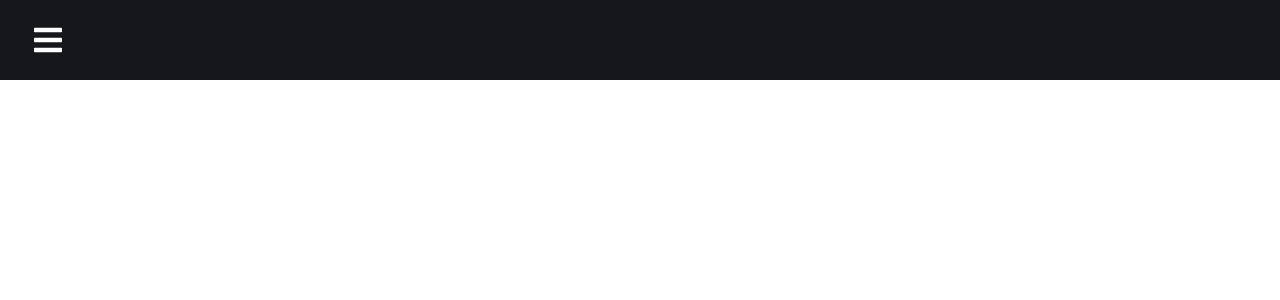
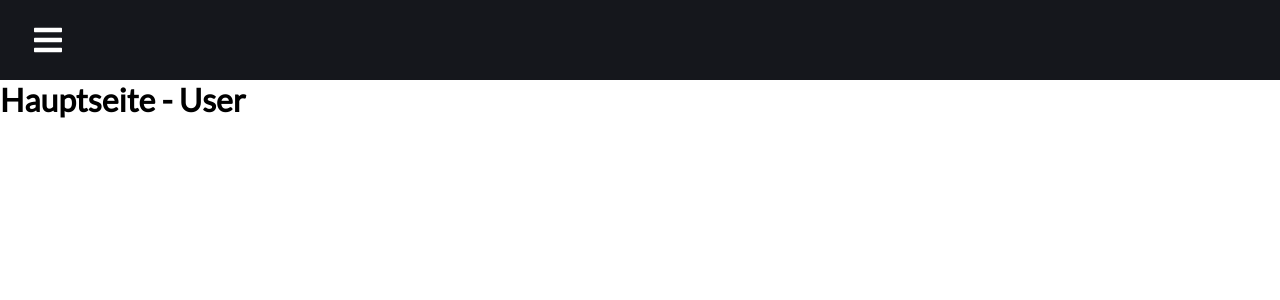
Before and after one commit to IT-HOKO/socialhub, a React (Create React App) app: page /home/users in a window 1280 px wide. Shown: the top 300 px of the page. Built offline with nearby package versions, Linux system fonts and the light colour scheme.

Commit message:
Cleanup & new Sub-Homepages

```diff
--- a/src/App.js
+++ b/src/App.js
@@ -1,7 +1,7 @@
 
 import './App.css';
 import Sidebar from './components/Sidebar';
-import home from './pages/home';
+import {home, users} from './pages/home';
 import {main, send, received, deleted} from './pages/telegram'
 import {BrowserRouter as Router, Switch, Route} from 'react-router-dom'
 
@@ -11,6 +11,7 @@ function App() {
           <Sidebar />
           <Switch>
             <Route path="/home" exact component={home} />
+            <Route path="/home/users" exact component={users}/>
             <Route path="/telegram/main" exact component={main} />
             <Route path="/telegram/send" exact component={send} />
             <Route path="/telegram/received" exact component={received} />
--- a/src/pages/home.js
+++ b/src/pages/home.js
@@ -1,11 +1,18 @@
 import React from 'react';
 
-const home = () => {
+export const home = () => {
   return (
     <div className='home'>
       <h1>Hauptseite</h1>
     </div>
   );
 };
+export const users = () => {
+  return (
+    <div className='users'>
+      <h1>Hauptseite - User</h1>
+    </div>
+  );
+};
 
 export default home;
```
